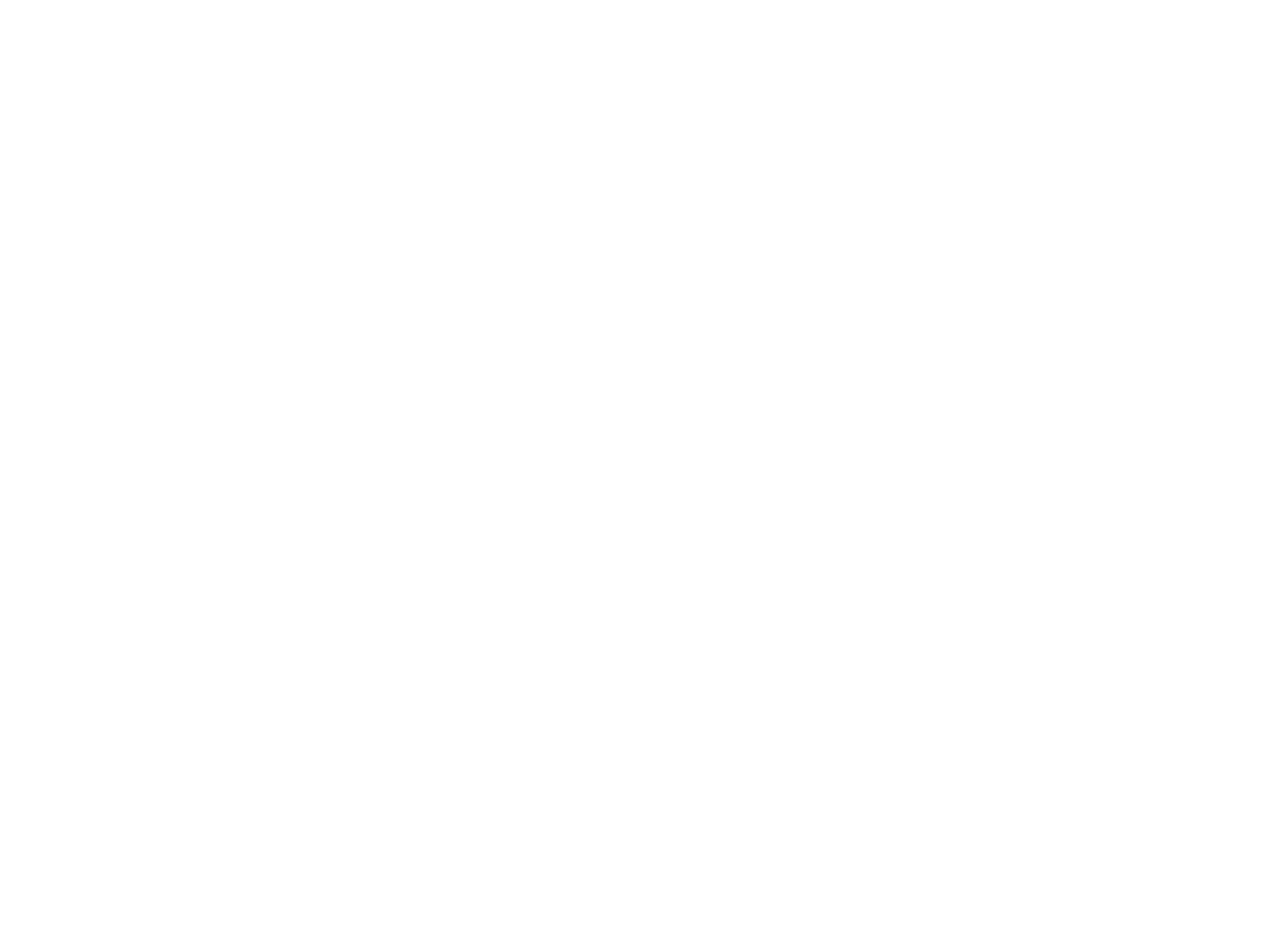
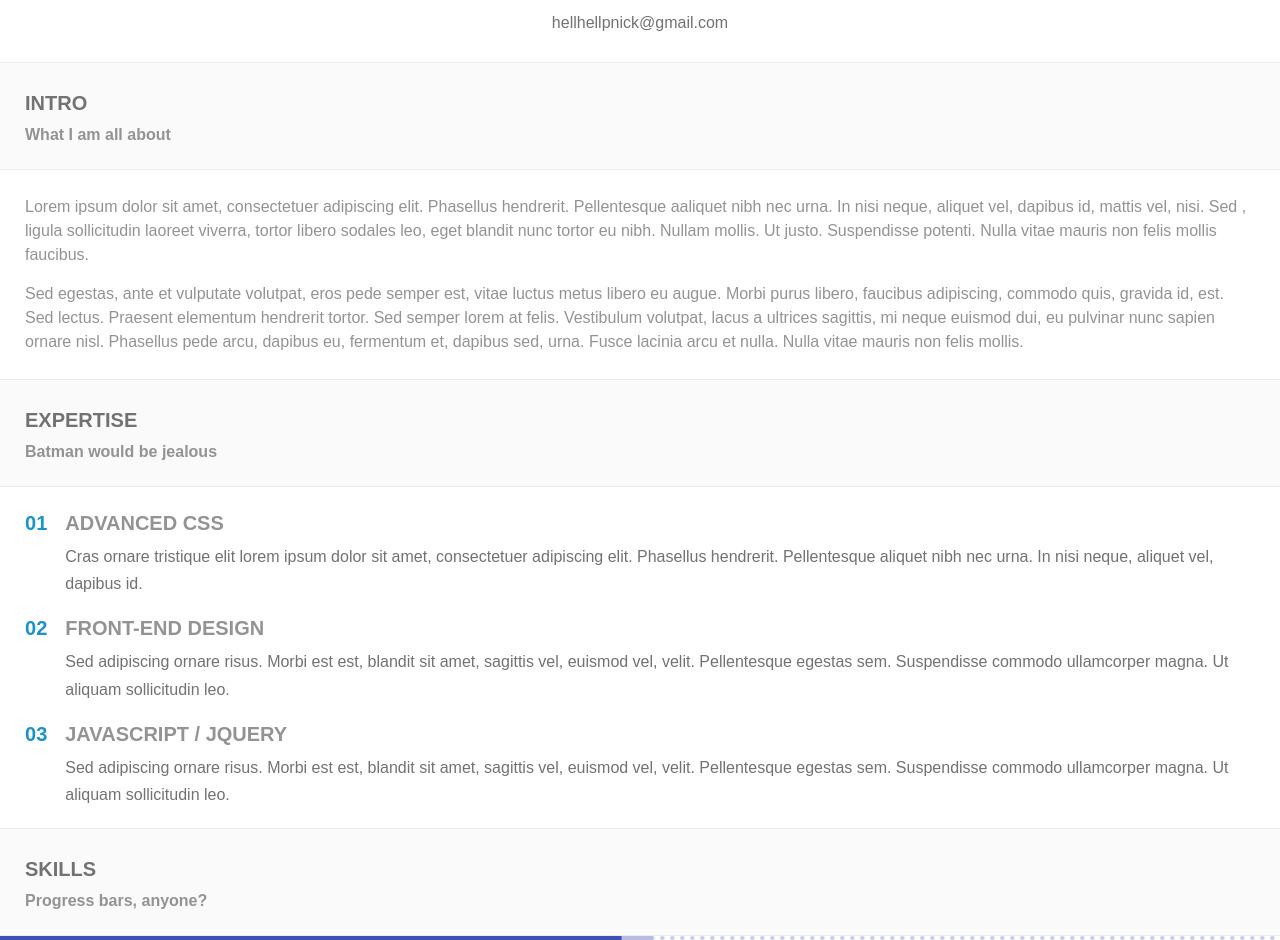
Before and after one commit to hellhellpnick/Job, a React (Create React App) app: page / in a window 1280 px wide. Shown: the part 940-1880 px from the top of the page. Before the commit the page ends 800 px from the top, so only its background shows below. Built offline with nearby package versions, Linux system fonts and the light colour scheme; a web font is replaced by a local one.

Commit message:
Add expertise

```diff
--- /dev/null
+++ b/src/components/AboutUser.js
@@ -0,0 +1,45 @@
+import React from 'react';
+import { Box } from '@material-ui/core';
+import { makeStyles } from '@material-ui/core/styles';
+
+const useStyles = makeStyles((theme) => ({
+  wrapperAbout: {
+    padding: 25,
+    backgroundColor: theme.palette.background.main,
+  },
+
+  aboutText: {
+    color: theme.palette.text.main,
+    fontSize: 16,
+    lineHeight: '1.5',
+
+    '&:not(:last-child)': {
+      marginBottom: 15,
+    },
+  },
+}));
+const AboutUser = ({ title, text }) => {
+  const classes = useStyles();
+
+  return (
+    <Box className={classes.wrapperAbout}>
+      <p className={classes.aboutText}>
+        Lorem ipsum dolor sit amet, consectetuer adipiscing elit. Phasellus hendrerit. Pellentesque
+        aaliquet nibh nec urna. In nisi neque, aliquet vel, dapibus id, mattis vel, nisi. Sed ,
+        ligula sollicitudin laoreet viverra, tortor libero sodales leo, eget blandit nunc tortor eu
+        nibh. Nullam mollis. Ut justo. Suspendisse potenti. Nulla vitae mauris non felis mollis
+        faucibus.
+      </p>
+      <p className={classes.aboutText}>
+        Sed egestas, ante et vulputate volutpat, eros pede semper est, vitae luctus metus libero eu
+        augue. Morbi purus libero, faucibus adipiscing, commodo quis, gravida id, est. Sed lectus.
+        Praesent elementum hendrerit tortor. Sed semper lorem at felis. Vestibulum volutpat, lacus a
+        ultrices sagittis, mi neque euismod dui, eu pulvinar nunc sapien ornare nisl. Phasellus pede
+        arcu, dapibus eu, fermentum et, dapibus sed, urna. Fusce lacinia arcu et nulla. Nulla vitae
+        mauris non felis mollis.
+      </p>
+    </Box>
+  );
+};
+
+export default AboutUser;
--- /dev/null
+++ b/src/components/ArticleUser.js
@@ -0,0 +1,38 @@
+import React from 'react';
+import { Box } from '@material-ui/core';
+import { makeStyles } from '@material-ui/core/styles';
+
+const useStyles = makeStyles((theme) => ({
+  wrapperArticle: {
+    padding: '25px',
+    borderTop: `1px solid ${theme.palette.border.main}`,
+
+    borderBottom: `1px solid ${theme.palette.border.main}`,
+    backgroundColor: theme.palette.backgroundArticle.main,
+  },
+
+  titleArticle: {
+    fontSize: 20,
+    textTransform: 'uppercase',
+    lineHeight: '1.5',
+    marginBottom: '8px',
+    color: theme.palette.text.primary,
+  },
+
+  subtitleArticle: {
+    fontSize: 16,
+    color: theme.palette.text.main,
+  },
+}));
+const ArticleUser = ({ title, text }) => {
+  const classes = useStyles();
+
+  return (
+    <Box className={classes.wrapperArticle}>
+      <h1 className={classes.titleArticle}>{title}</h1>
+      <h2 className={classes.subtitleArticle}>{text}</h2>
+    </Box>
+  );
+};
+
+export default ArticleUser;
--- /dev/null
+++ b/src/components/ExpertiseUser.js
@@ -0,0 +1,73 @@
+import React from 'react';
+import { Box } from '@material-ui/core';
+import { makeStyles } from '@material-ui/core/styles';
+
+const useStyles = makeStyles((theme) => ({
+  wrapperExpertise: {
+    padding: '25px 25px 0 25px',
+    backgroundColor: theme.palette.background.main,
+  },
+
+  listExpertise: {
+    listStyle: 'none',
+  },
+
+  expertiseItem: {
+    display: 'flex',
+    flexDirection: 'row',
+    justifyContent: 'flex-start',
+  },
+
+  expertiseTitle: {
+    position: 'relative',
+    top: '-4px',
+    fontSize: 20,
+    textTransform: 'uppercase',
+    lineHeight: '1.5',
+    color: theme.palette.text.second,
+    marginRight: 18,
+  },
+
+  expertiseBox: {
+    display: 'flex',
+    flexDirection: 'column',
+    paddingBottom: 20,
+  },
+
+  expertiseSubtitle: {
+    color: theme.palette.text.main,
+    fontSize: 20,
+    textTransform: 'uppercase',
+    marginBottom: '8px',
+  },
+
+  expertiseText: {
+    color: theme.palette.text.primary,
+    fontSize: 16,
+    lineHeight: '1.7',
+  },
+}));
+
+const ExpertiseUser = ({ items }) => {
+  const classes = useStyles();
+
+  return (
+    <Box className={classes.wrapperExpertise}>
+      <ul className={classes.listExpertise}>
+        {items.map((item, index) => {
+          return (
+            <li className={classes.expertiseItem} key={index + 1}>
+              <h1 className={classes.expertiseTitle}>0{index + 1}</h1>
+              <Box className={classes.expertiseBox}>
+                <h2 className={classes.expertiseSubtitle}>{item.title}</h2>
+                <p className={classes.expertiseText}>{item.text}</p>
+              </Box>
+            </li>
+          );
+        })}
+      </ul>
+    </Box>
+  );
+};
+
+export default ExpertiseUser;
--- a/src/components/IntroUser.js
+++ /dev/null
@@ -1,19 +0,0 @@
-import React from 'react';
-import { Box } from '@material-ui/core';
-import { makeStyles } from '@material-ui/core/styles';
-
-const useStyles = makeStyles((theme) => ({
-    wrapperIntro: {
-        padding: '25px'
-    }
-}))
-const IntroUser = () => {
-    const classes = useStyles();
-
-  return (<Box>
-
-   <Box  />;
-   </Box>)
-};
-
-export default IntroUser;
--- /dev/null
+++ b/src/components/ProgressSkill.js
@@ -0,0 +1,39 @@
+import React from 'react';
+import { Box } from '@material-ui/core';
+import { LinearProgress } from '@material-ui/core';
+
+export default function ProgressSkill() {
+  const [progress, setProgress] = React.useState(0);
+  const [buffer, setBuffer] = React.useState(10);
+
+  const progressRef = React.useRef(() => {});
+  React.useEffect(() => {
+    progressRef.current = () => {
+      if (progress > 100) {
+        setProgress(0);
+        setBuffer(10);
+      } else {
+        const diff = Math.random() * 10;
+        const diff2 = Math.random() * 10;
+        setProgress(progress + diff);
+        setBuffer(progress + diff + diff2);
+      }
+    };
+  });
+
+  React.useEffect(() => {
+    const timer = setInterval(() => {
+      progressRef.current();
+    }, 500);
+
+    return () => {
+      clearInterval(timer);
+    };
+  }, []);
+
+  return (
+    <Box sx={{ width: '100%' }}>
+      <LinearProgress variant="buffer" value={progress} valueBuffer={buffer} />
+    </Box>
+  );
+}
--- a/src/components/ShortInfoUser.js
+++ b/src/components/ShortInfoUser.js
@@ -5,7 +5,7 @@
 const useStyles = makeStyles((theme) => ({
   wrapperShortInfo: {
     padding: '25px 25px 30px',
-    borderBottom: `2px solid ${theme.palette.border.main}`,
+    backgroundColor: theme.palette.background.main,
   },
 
   titleInfo: {
@@ -51,7 +51,7 @@
     listStyle: 'none',
     display: 'flex',
     justifyContent: 'center',
-    marginBottom: '8px',
+    marginBottom: '33px',
   },
 
   socialBtn: {
@@ -82,7 +82,7 @@
   },
 
   wrapperLocation: {
-    borderTop: `2px solid ${theme.palette.border.main}`
+    borderTop: `2px solid ${theme.palette.border.main}`,
   },
 
   locationContent: {
@@ -90,7 +90,7 @@
     flexDirection: 'column',
     justifyContent: 'center',
     alignItems: 'center',
-    paddingTop: '25px'
+    paddingTop: '25px',
   },
 
   locatioTitle: {
@@ -105,8 +105,8 @@
     fontSize: '16px',
     fontWeight: 400,
     color: theme.palette.text.primary,
-    fontStyle: 'normal'
-  }
+    fontStyle: 'normal',
+  },
 }));
 
 const ShortInfoUser = () => {
--- a/src/theme/paletteDark.js
+++ b/src/theme/paletteDark.js
@@ -1,15 +1,34 @@
 const palette = {
   background: {
     second: '#2b2b2b',
-    main: '#000',
+    main: '#2d2e2e',
     primary: '#3c3c3c',
   },
+
+  backgroundArticle: {
+    main: '#282929',
+  },
+
   text: {
-    primary: '#525252',
-    main: '#fff',
+    primary: '#979899',
+    main: '#a4a5a6',
+    second: '#1c82cc',
   },
+
   link: {
     primary: '#1c82cc',
+  },
+
+  iconBack: {
+    main: '#3f4040',
+  },
+
+  iconColor: {
+    main: '#717273',
+  },
+
+  border: {
+    main: '#404242',
   },
 };
 
--- a/src/theme/paletteLight.js
+++ b/src/theme/paletteLight.js
@@ -3,6 +3,10 @@
     main: '#fff',
     primary: '#939393',
     second: '#2b2b2b',
+  },
+
+  backgroundArticle: {
+    main: '#fafafa'
   },
 
   text: {
--- a/src/views/ViewsHomePage.js
+++ b/src/views/ViewsHomePage.js
@@ -3,12 +3,16 @@
 import MainNav from '../components/MainNav';
 import { makeStyles } from '@material-ui/core/styles';
 import ShortInfoUser from '../components/ShortInfoUser';
-import IntroUser from '../components/IntroUser';
+import ArticleUser from '../components/ArticleUser';
+import AboutUser from '../components/AboutUser';
+import ExpertiseUser from '../components/ExpertiseUser';
+import ProgressSkill from '../components/ProgressSkill';
 
 const useStyles = makeStyles((theme) => ({
   wrapperHeader: {
     position: 'relative',
     padding: '25px 25px 0 25px',
+    backgroundColor: theme.palette.background.main,
   },
 
   wrapperImg: {
@@ -34,7 +38,7 @@
 
   return (
     <Box>
-      <MainNav statusTheme={statusTheme} func={func} />{/*
+      <MainNav statusTheme={statusTheme} func={func} />
       <Box className={classes.wrapperHeader}>
         <Box className={classes.wrapperImg}>
           <img
@@ -45,7 +49,29 @@
         </Box>
       </Box>
       <ShortInfoUser />
-      <IntroUser /> */}
+      <ArticleUser title="intro" text="What I am all about" />
+      <AboutUser />
+      <ArticleUser title="expertise" text="Batman would be jealous" />
+      <ExpertiseUser
+        items={[
+          {
+            title: 'Advanced CSS',
+            text: 'Cras ornare tristique elit lorem ipsum dolor sit amet, consectetuer adipiscing elit. Phasellus hendrerit. Pellentesque aliquet nibh nec urna. In nisi neque, aliquet vel, dapibus id.',
+          },
+          {
+            title: 'Front-end Design',
+            text: 'Sed adipiscing ornare risus. Morbi est est, blandit sit amet, sagittis vel, euismod vel, velit. Pellentesque egestas sem. Suspendisse commodo ullamcorper magna. Ut aliquam sollicitudin leo.',
+          },
+
+          {
+            title: 'JavaScript / jQuery',
+            text: 'Sed adipiscing ornare risus. Morbi est est, blandit sit amet, sagittis vel, euismod vel, velit. Pellentesque egestas sem. Suspendisse commodo ullamcorper magna. Ut aliquam sollicitudin leo.',
+          },
+        ]}
+      />
+
+      <ArticleUser title="skills" text="Progress bars, anyone?" />
+      <ProgressSkill />
     </Box>
   );
 };
```
